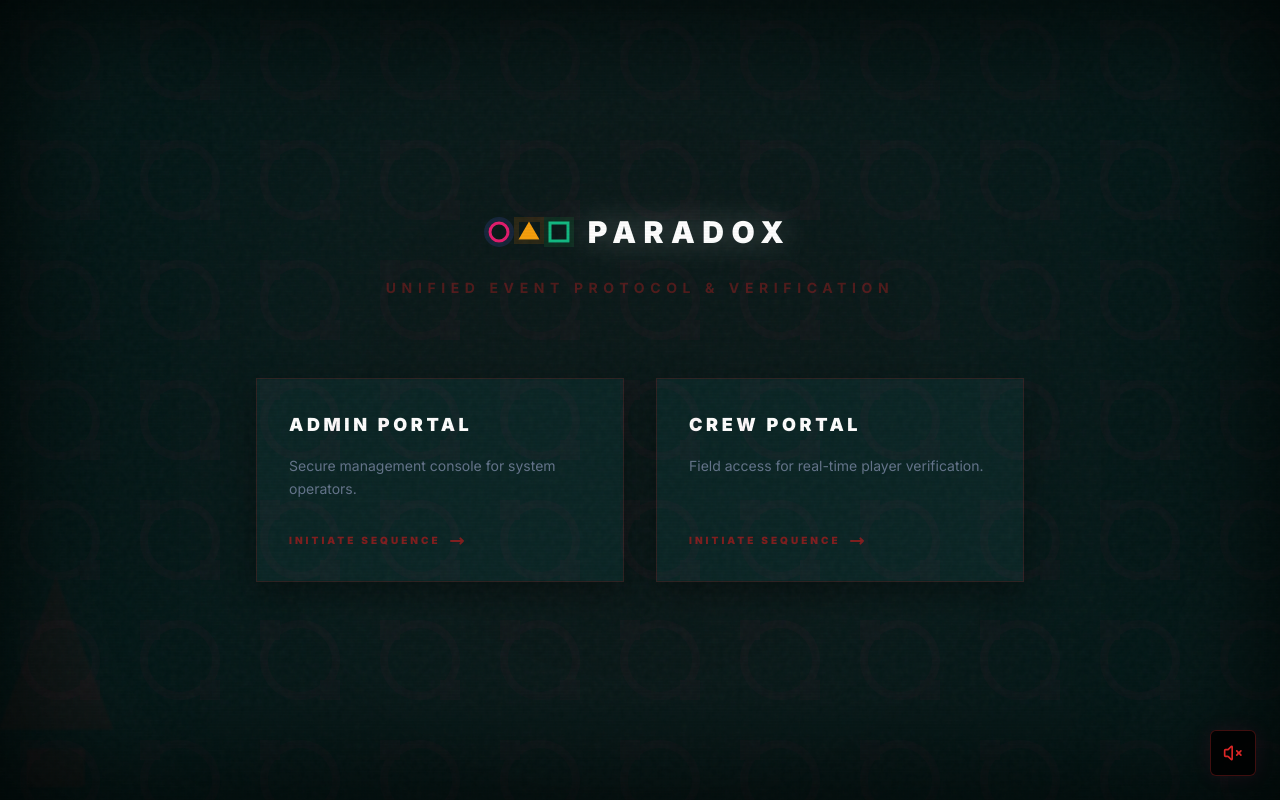
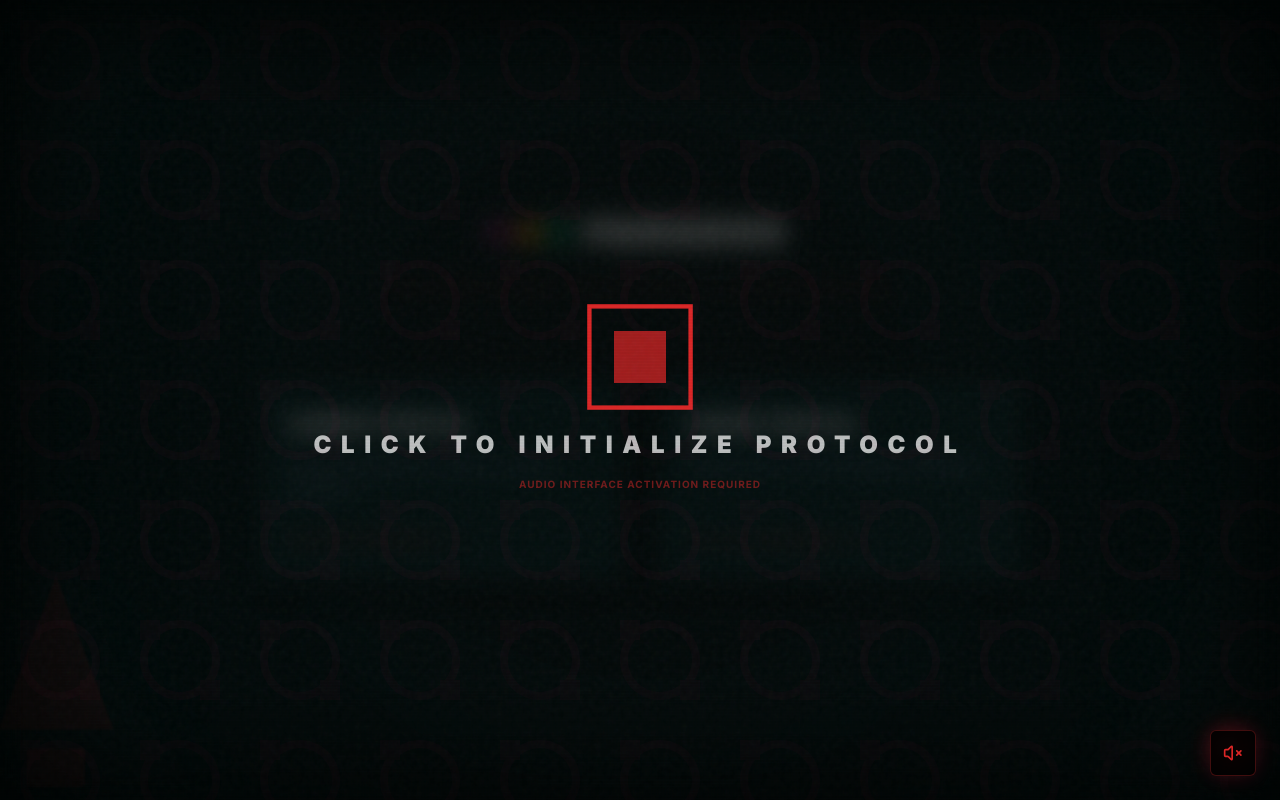
Before and after one commit to nocaptbsm/squid_game, a Next.js app: page / in a window 1280 px wide. Built offline with nearby package versions, Linux system fonts and the light colour scheme.

Commit message:
feat: make synchronized audio playback global across all pages

```diff
--- a/src/app/layout.tsx
+++ b/src/app/layout.tsx
@@ -2,6 +2,7 @@ import type { Metadata } from "next";
 import { Inter } from "next/font/google";
 import "./globals.css";
 import { SquidHorrorTheme } from "@/components/squid/SquidHorrorTheme";
+import { AudioSync } from "@/components/squid/AudioSync";
 
 const inter = Inter({
   subsets: ["latin"],
@@ -23,6 +24,7 @@ export default function RootLayout({
     <html lang="en">
       <body className={`${inter.variable} font-sans min-h-screen bg-background text-foreground antialiased`}>
         <SquidHorrorTheme />
+        <AudioSync />
         {children}
       </body>
     </html>
--- a/src/app/p/[token]/page.tsx
+++ b/src/app/p/[token]/page.tsx
@@ -2,7 +2,6 @@ import { prisma } from '@/lib/prisma'
 import { notFound } from 'next/navigation'
 import { ROUND_LABELS } from '@/lib/constants'
 import { Trophy, Shield, XCircle, Clock } from 'lucide-react'
-import { AudioSync } from '@/components/squid/AudioSync'
 
 export const dynamic = 'force-dynamic'
 
@@ -65,7 +64,6 @@ export default async function PublicPlayerProfile({ params }: { params: { token:
 
   return (
     <div className="min-h-screen bg-[#051919] text-white p-6 pb-12">
-      <AudioSync />
       <div className="max-w-md mx-auto space-y-8">
         {/* Header */}
         <div className="text-center pt-8">
```
